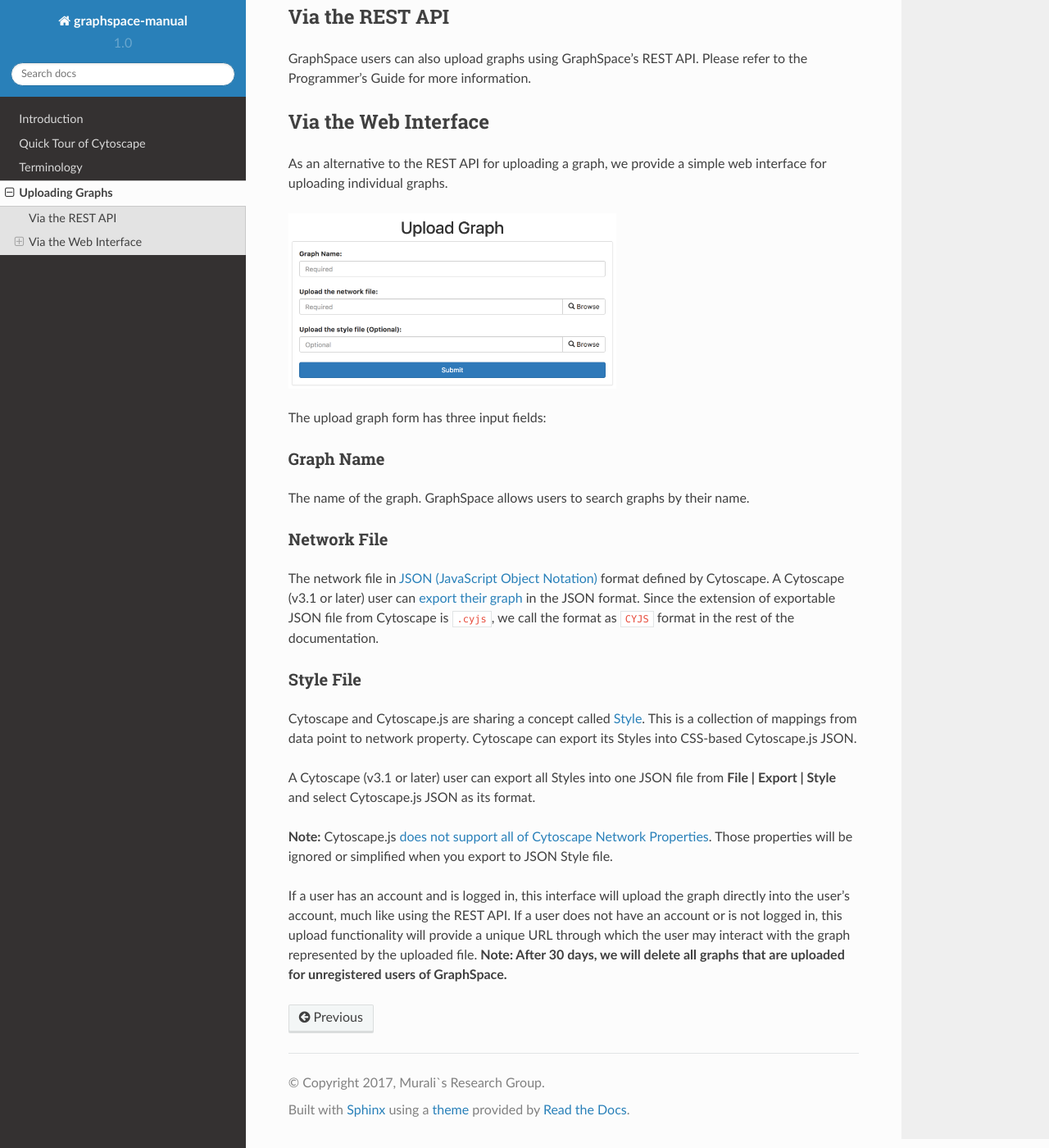
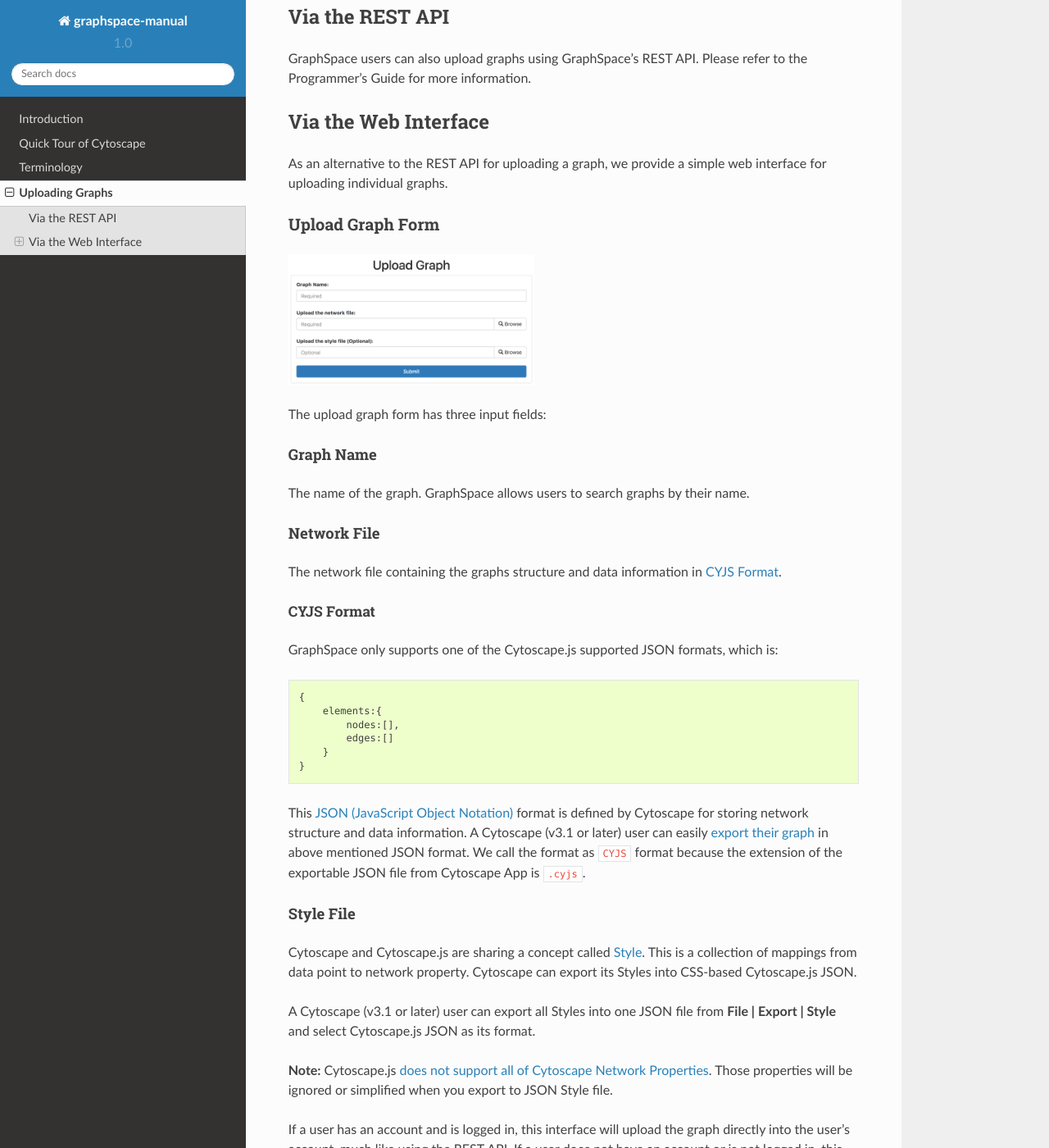
Before and after one commit to adbharadwaj/graphspace-manual, a Sphinx documentation site: the page built from docs/Uploading_Graphs.md, in a window 1280 px wide and 1400 px high, scrolled down 420 px. Shown: the whole window at 82% size. Built offline with Sphinx 7.4.7 and the Read the Docs theme 2.0.0, drawn with Linux system fonts in a browser that asks for light colours.

Commit message:
Update Uploading_Graphs.md

````diff
--- a/docs/Uploading_Graphs.md
+++ b/docs/Uploading_Graphs.md
@@ -20,21 +20,38 @@ GraphSpace users can also upload graphs using GraphSpace's REST API. Please refe
 
 As an alternative to the REST API for uploading a graph, we provide a simple web interface for uploading individual graphs.
 
+
+### Upload Graph Form
+
 <a href="#graph-upload-form">
-<img src="./_static/images/gs-screenshot-upload-graph-form.png" width="400", alt="Graph Upload Form" />
+<img src="./_static/images/gs-screenshot-upload-graph-form.png" width="300", alt="Graph Upload Form" />
 </a>
 
 The upload graph form has three input fields:
 
-### Graph Name
+#### Graph Name
 
 The name of the graph. GraphSpace allows users to search graphs by their name.
-### Network File
+#### Network File
 
-The network file in [JSON (JavaScript Object Notation)](http://www.json.org/) format defined by Cytoscape. A Cytoscape (v3.1 or later) user can [export their graph](http://manual.cytoscape.org/en/stable/Cytoscape.js_and_Cytoscape.html#export-network-and-table-to-cytoscape-js) in the JSON format. Since the extension of exportable JSON file from Cytoscape is `.cyjs`, we call the format as `CYJS` format in the rest of the documentation.
+The network file containing the graphs structure and data information in [CYJS Format](#cyjs-format).
 
+##### CYJS Format
 
-### Style File
+GraphSpace only supports one of the Cytoscape.js supported JSON formats, which is:
+
+```
+{
+    elements:{
+        nodes:[],
+        edges:[]
+    }
+}
+```
+
+This [JSON (JavaScript Object Notation)](http://www.json.org/) format is defined by Cytoscape for storing network structure and data information. A Cytoscape (v3.1 or later) user can easily [export their graph](http://manual.cytoscape.org/en/stable/Cytoscape.js_and_Cytoscape.html#export-network-and-table-to-cytoscape-js) in above mentioned JSON format. We call the format as `CYJS` format because the extension of the exportable JSON file from Cytoscape App is `.cyjs`.
+
+#### Style File
 
 Cytoscape and Cytoscape.js are sharing a concept called [Style](http://manual.cytoscape.org/en/stable/Cytoscape.js_and_Cytoscape.html#export-styles-to-cytoscape-js). This is a collection of mappings from data point to network property. Cytoscape can export its Styles into CSS-based Cytoscape.js JSON.
 
````
